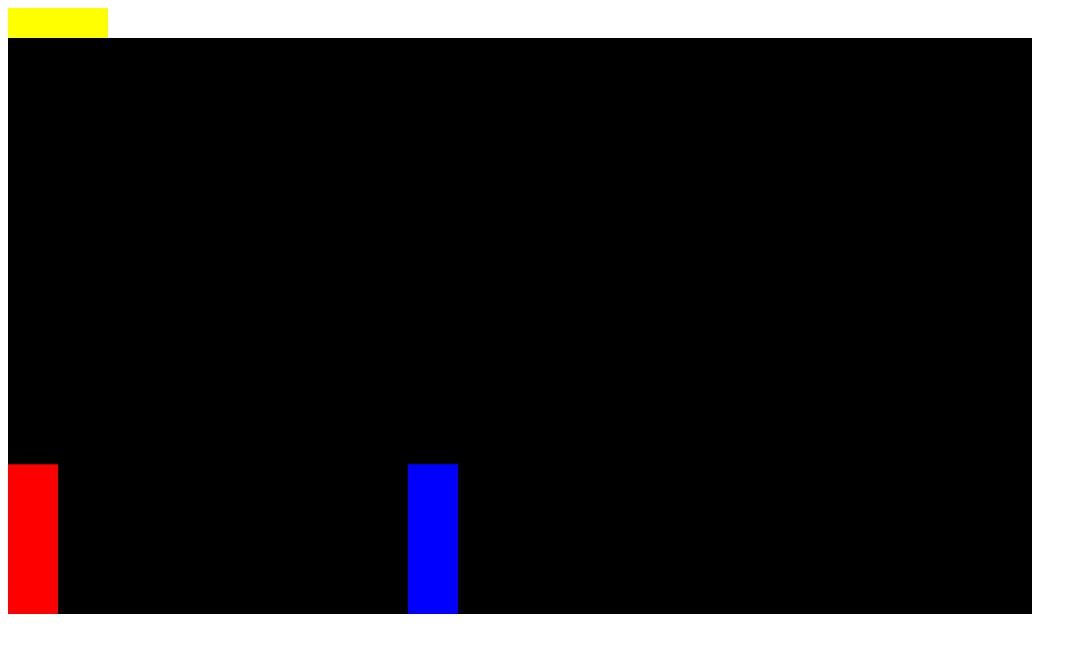
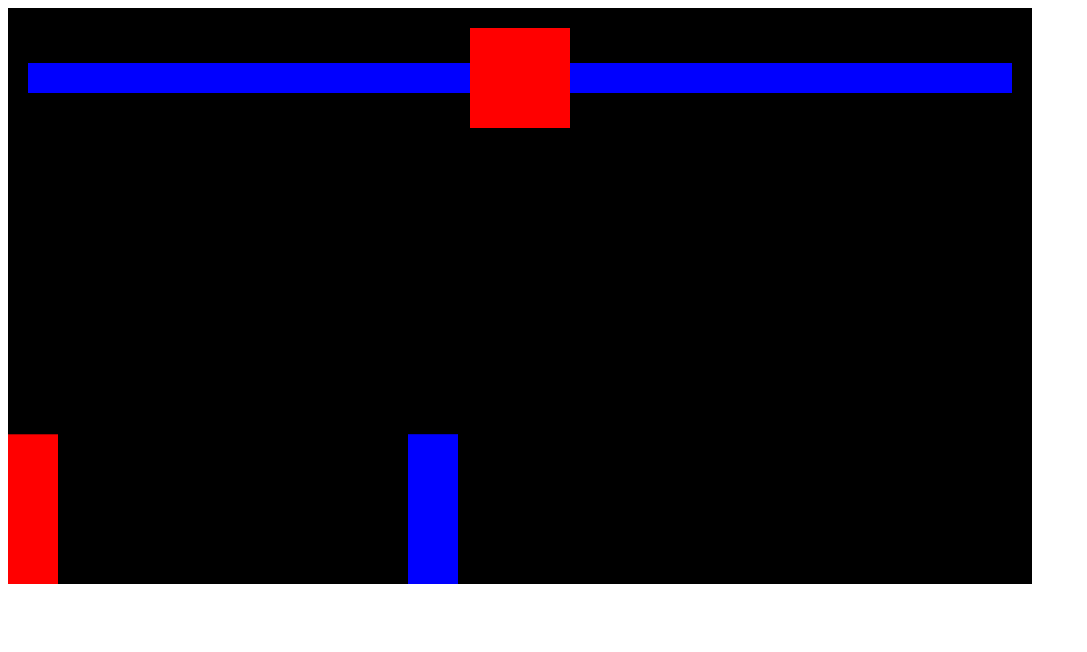
Before and after one commit to LautaroNSantillan/proyecto1, a plain HTML site: page Juego/index.html in a window 1280 px wide. Shown: the whole page, without its empty margins (0-1087 px from the left). Drawn offline with Linux system fonts and the light colour scheme.

Commit message:
BarrasListas

```diff
--- a/Juego/index.html
+++ b/Juego/index.html
@@ -1,25 +1,46 @@
 <!DOCTYPE html>
-<html lang="en">
+<html lang="es">
+
 <head>
+    <style>
+        * {
+            box-sizing: border-box;
+        }
+    </style>
     <meta charset="UTF-8">
     <meta http-equiv="X-UA-Compatible" content="IE=edge">
     <meta name="viewport" content="width=device-width, initial-scale=1.0">
     <title>Document</title>
 </head>
+
 <body>
-    <div>
-        <div>
+    <!-- TODO EL CANVAS-->
+    <div style="position: relative; display: inline-block">
+        <!--  CONTAINER DE LAS BARRAS-->
+        <div style="
+        position: absolute;
+        display: flex;
+        width: 100%;
+        align-items: center;
+        padding: 20px;">
             <!-- VIDA PLAYER-->
-            <div style="background-color: yellow; height:30px; width:100px;"> </div>
+            <div style="position: relative; height:30px; width:100%; display: flex; justify-content: flex-end;">
+                <div  style="background-color: yellow; height: 30px; width: 100%;"></div>
+                <div id="playerHealth" style="position: absolute; background: blue; top:0; right: 0; bottom: 0; width: 100%;"></div>
+            </div>
             <!-- TIMER-->
-            <div></div>
+            <div style="background-color:red ; height: 100px; width: 100px; flex-shrink: 0;"></div>
             <!-- VIDA enemy-->
-            <div></div>
+            <div style="position: relative; height:30px; width:100%;">
+                <div  style="background-color: yellow; height: 30px"></div>
+                <div id="enemyHealth" style="position: absolute; background: blue; top:0; right: 0; bottom: 0; left: 0; width: 100%;"></div>
+            </div>
         </div>
-    <canvas></canvas>
+        <canvas></canvas>
     </div>
 
     <script src="index.js"></script>
 
 </body>
-</html><body>
+
+</html>
--- a/Juego/index.js
+++ b/Juego/index.js
@@ -27,6 +27,7 @@ class Sprite {
         }
         this.color = color
         this.isAttacking
+        this.health = 100
     }
 
     draw() {
@@ -159,7 +160,8 @@ function animate() {
     }) &&
         player.isAttacking){
             player.isAttacking = false
-       console.log('hit')
+            enemy.health -= 20
+       document.querySelector('#enemyHealth').style.width = enemy.health + '%'
     }
 
     if (ColisionRectangular({
@@ -168,6 +170,8 @@ function animate() {
     }) &&
         enemy.isAttacking){
             enemy.isAttacking = false
+            player.health -= 20
+       document.querySelector('#playerHealth').style.width = player.health + '%'
        console.log('enemy hit')
     }
 }
```
